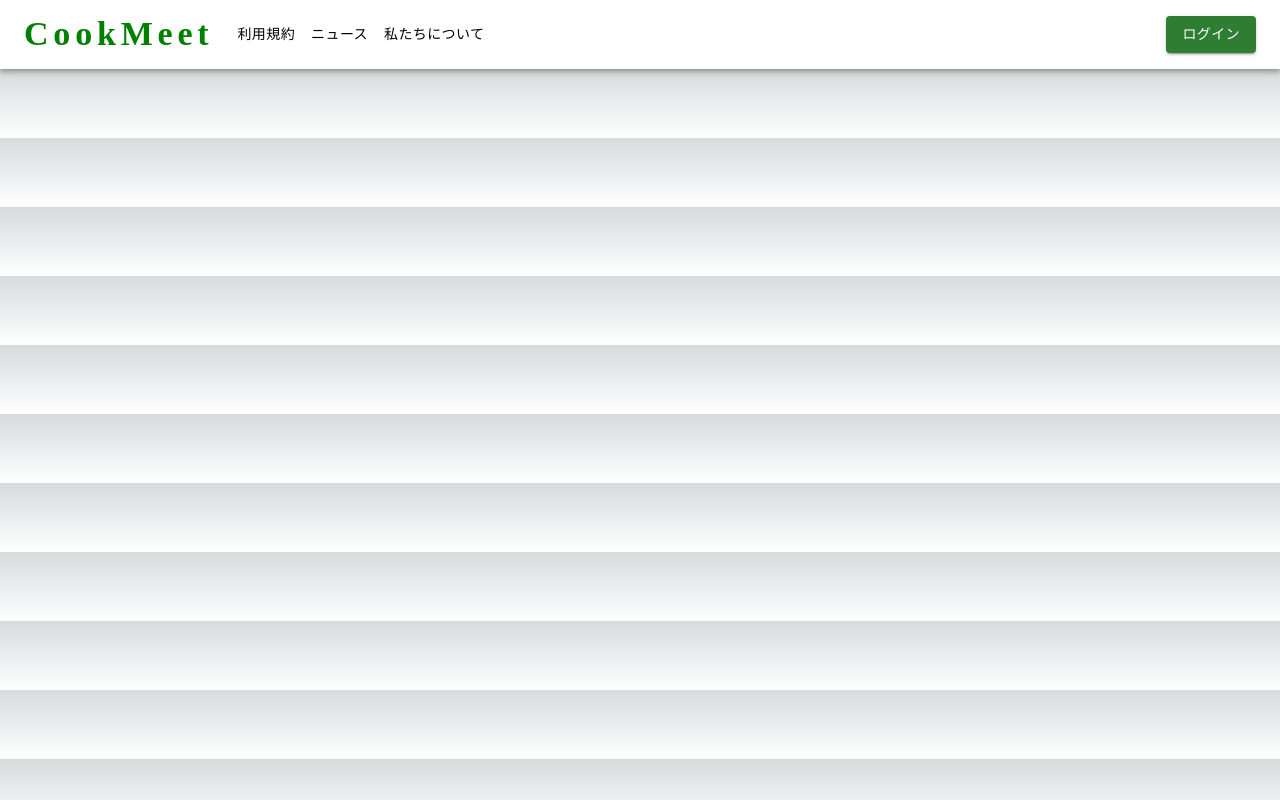
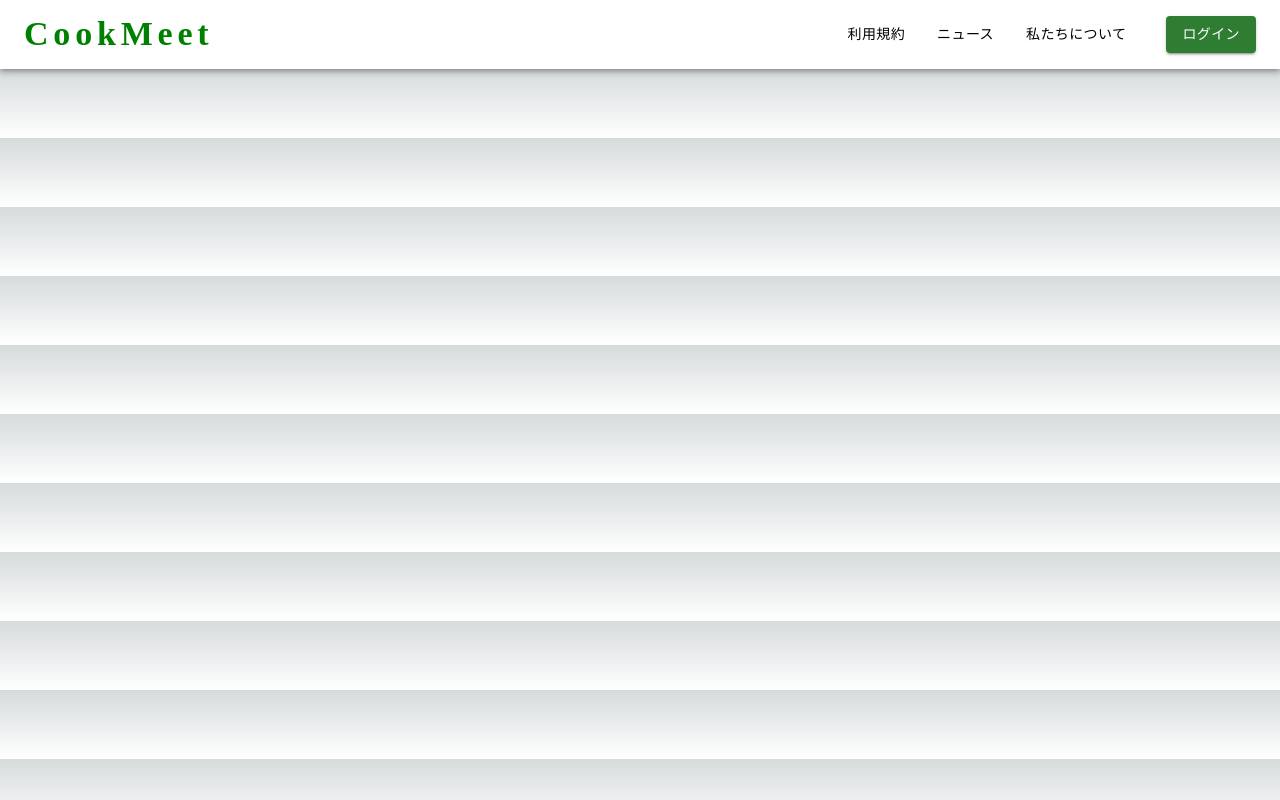
Before and after one commit to hato72/CookMeet, a Next.js app: page / in a window 1280 px wide. Built offline with nearby package versions, Linux system fonts and the light colour scheme.

Commit message:
style : Navの位置を調整

```diff
--- a/src/components/base/Header/Header.tsx
+++ b/src/components/base/Header/Header.tsx
@@ -114,7 +114,7 @@ function ResponsiveAppBar() {
                     >
                         CookMeet
                     </Typography>
-                    <Box sx={{ flexGrow: 1, display: { xs: 'none', md: 'flex' } }}>
+                    <Box sx={{ flexGrow: 1, display: { xs: 'none', md: 'flex' }, columnGap: {xs: null, md: 2}, justifyContent: { xs: null, md: 'right' }, mr: {xs: null, md: 4} }}>
                         {pages.map((page) => (
                             <Button
                                 key={page}
```
